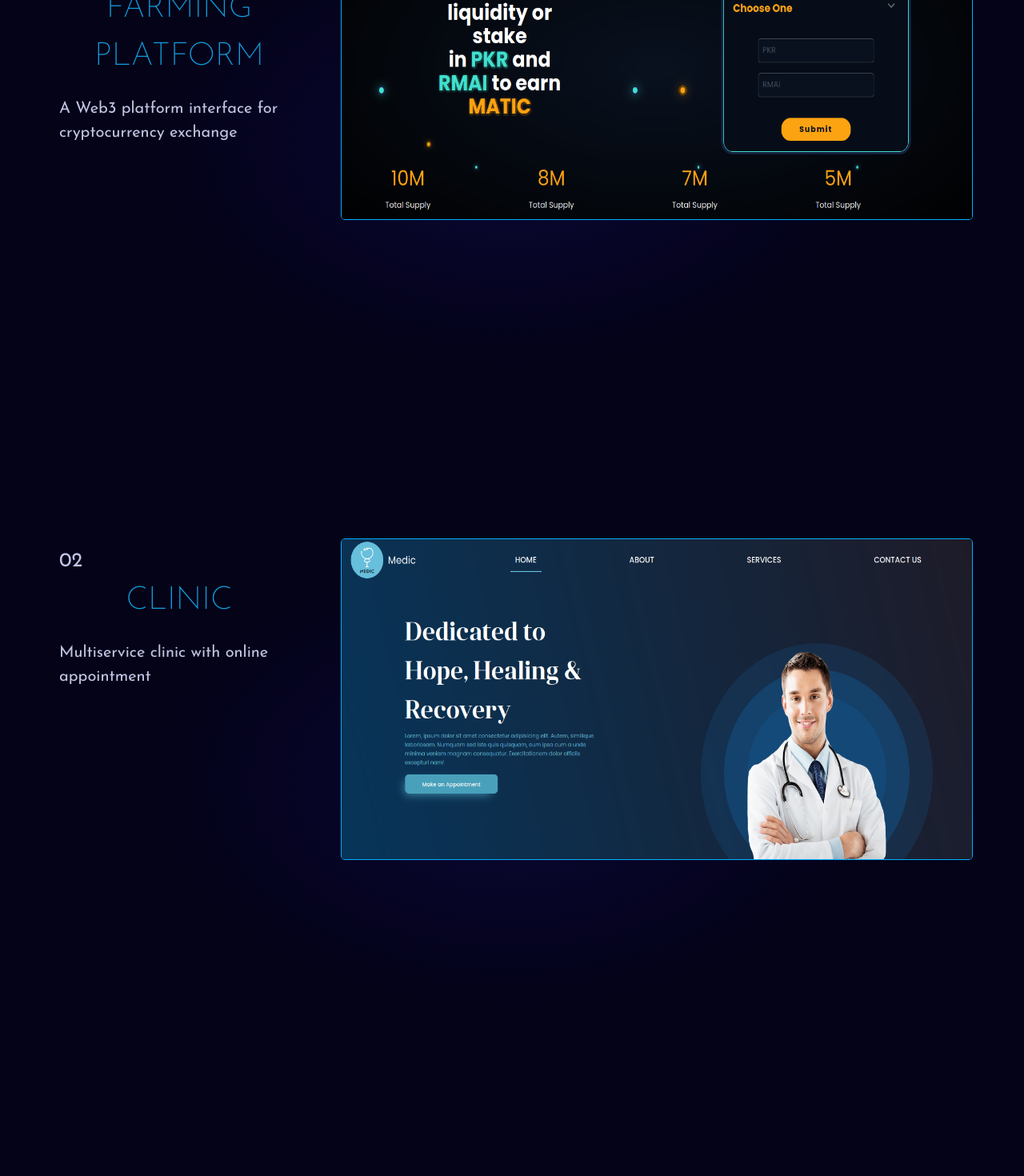
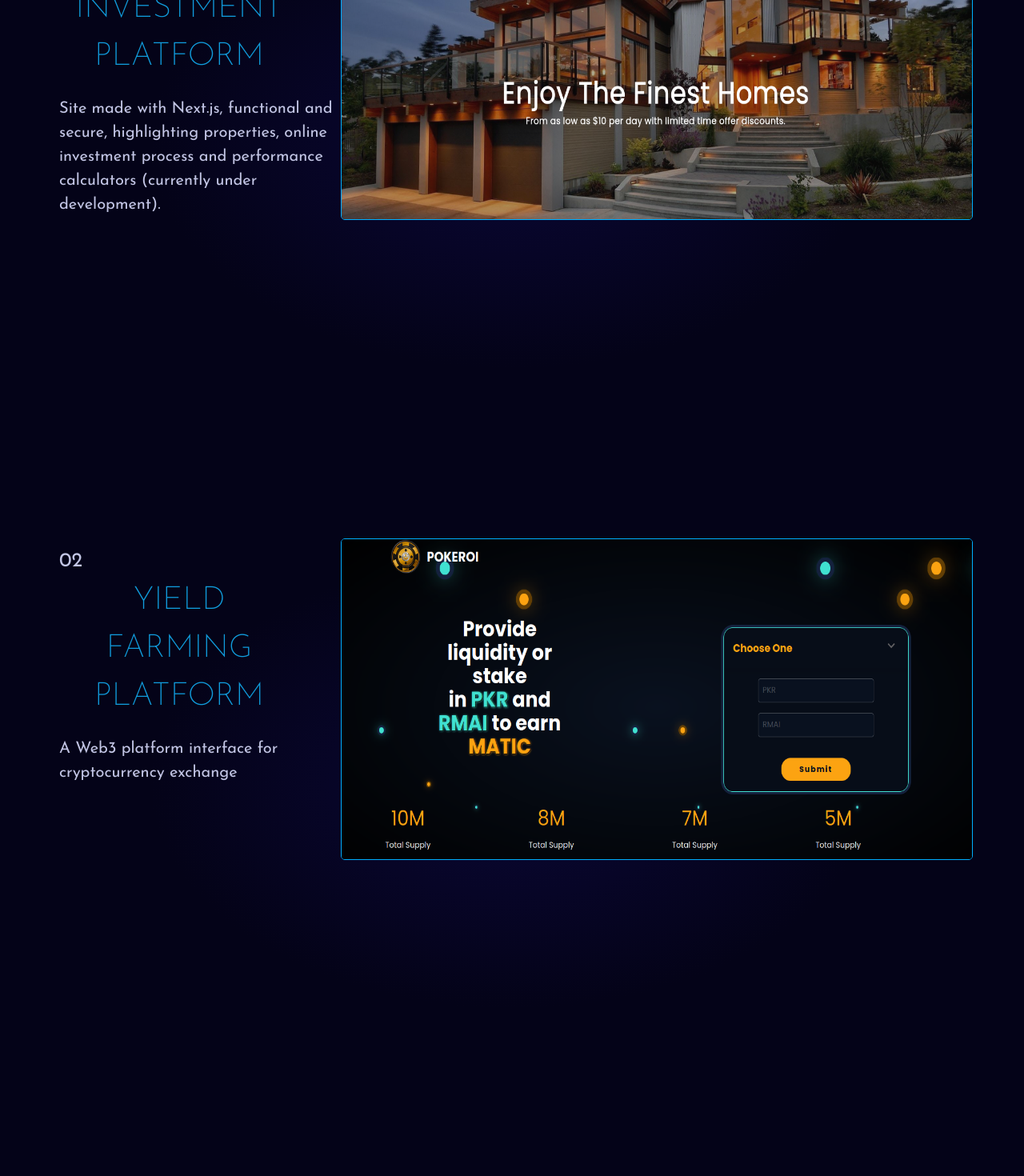
Before and after one commit to SmilingWitch/portfolio, a React (Vite) app: page /portfolio/about in a window 1280 px wide. Shown: the part 3180-4650 px from the top of the page at 80% size. Built offline with nearby package versions, Linux system fonts and the light colour scheme; the HTML template or start-up script is replaced by a standard one.

Commit message:
feat: add Investment Plateform project

```diff
--- a/src/components/projects/Projects.tsx
+++ b/src/components/projects/Projects.tsx
@@ -71,11 +71,20 @@ function Projects() {
             <div className="frontBack">
                 <div
                     className="section first">
+                    <ProjectCard  name = "Mobilaria investment platform"
+                                urlPhoto = "./Yield.png"
+                                urlInfo = "https://dev.yield.ph/"
+                                info ="Site made with Next.js, functional and secure, highlighting properties, online investment process and performance calculators (currently under development)."
+                                number = {1} >
+                    </ProjectCard>
+                </div>
+                <div
+                    className="section first">
                     <ProjectCard  name = "Yield Farming Platform"
                                 urlPhoto = "./pokeroi.png"
                                 urlInfo = "https://smilingwitch.github.io/dex-ui/"
                                 info ="A Web3 platform interface for cryptocurrency exchange"
-                                number = {1} >
+                                number = {2} >
                     </ProjectCard>
                 </div>
                 <div className="section four">
@@ -83,7 +92,7 @@ function Projects() {
                                 urlPhoto = "./Clinic.png"
                                 urlInfo = "https://smilingwitch.github.io/clinic/"
                                 info ="Multiservice clinic with online appointment"
-                                number = {2}>
+                                number = {3}>
                     </ProjectCard>
                 </div>
                 <div className="section therd">
@@ -91,17 +100,17 @@ function Projects() {
                                 urlPhoto = "./cactus.png"
                                 urlInfo = "https://github.com/SmilingWitch/cactus-store"
                                 info ="E-commerce of cactus. Fully responsive, authentication with json web tokens and cart in Local Storage."
-                                number = {3}>
+                                number = {4}>
                     </ProjectCard>
                 </div>
-                <div className="section second">
+                {/*<div className="section second">
                     <ProjectCard  name = "Pet Park"
                                 urlPhoto = "./PetPark.png"
                                 urlInfo = "https://github.com/SmilingWitch/petpark-ui"
                                 info ="Website for pet adoption and the purchase of pet supplies(under development)"
                                 number = {4}>
                     </ProjectCard>
-                </div>
+                </div> */}
     <Contact/>
     </div>
 
```
